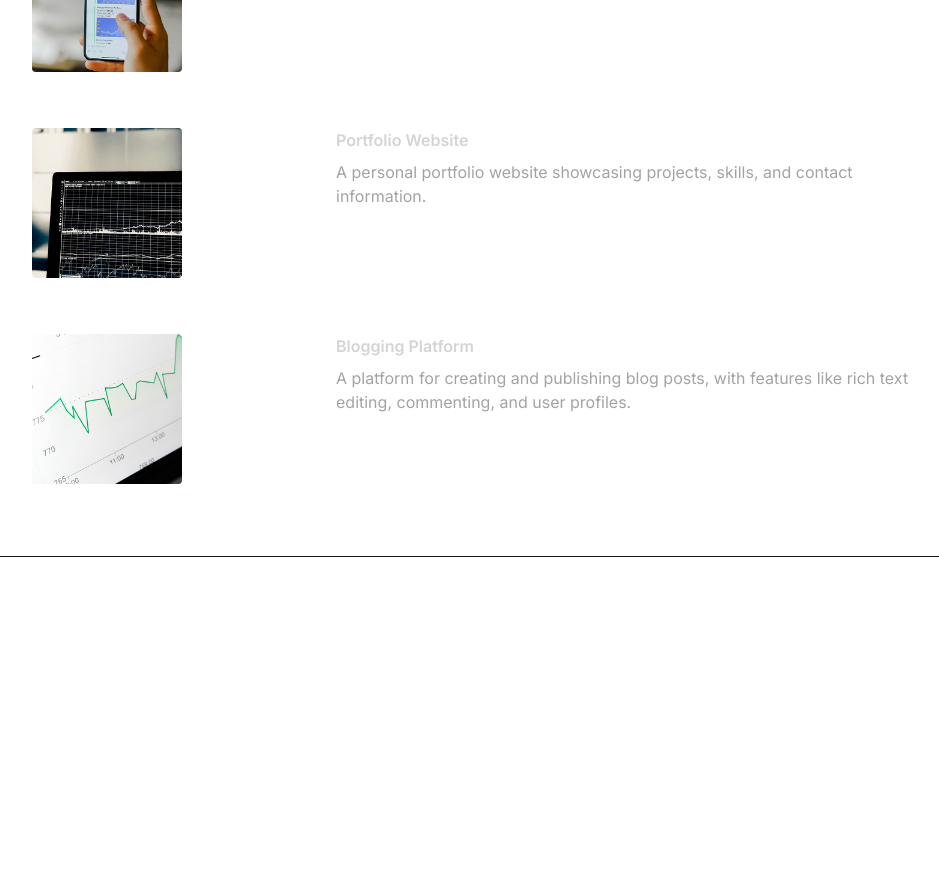
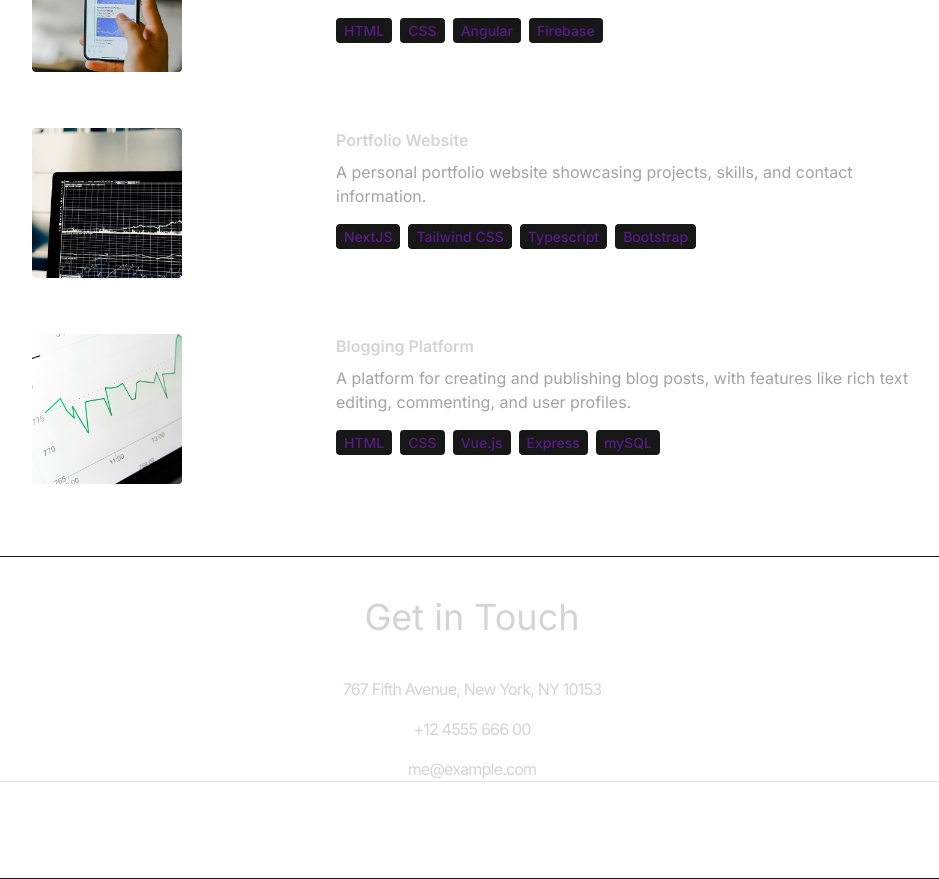
Before and after one commit to ChaudhryBassamTanvir/Portfolio, a Next.js app: page / in a window 1280 px wide. Shown: the part 3340-4219 px from the top of the page, without its empty margins (168-1107 px from the left). Before the commit the page ends 3897 px from the top, so only its background shows below. Built offline with nearby package versions, Linux system fonts and the light colour scheme.

Commit message:
animation in hero

```diff
--- a/package.json
+++ b/package.json
@@ -9,7 +9,7 @@
     "lint": "next lint"
   },
   "dependencies": {
-    "framer-motion": "^11.2.12",
+    "framer-motion": "^11.3.30",
     "next": "14.2.4",
     "react": "^18",
     "react-dom": "^18",
--- a/src/app/components/About.tsx
+++ b/src/app/components/About.tsx
@@ -1,4 +1,5 @@
 import React from "react";
+import { motion } from "framer-motion";
 
 const About = () => {
   const ABOUT_TEXT = `I am a dedicated and versatile full stack developer with a passion for creating efficient and user-friendly web applications. With 5 years of professional experience, I have worked with a variety of technologies, including React, Next.js, Node.js, MySQL, PostgreSQL, and MongoDB. My journey in web development began with a deep curiosity for how things work, and it has evolved into a career where I continuously strive to learn and adapt to new challenges. I thrive in collaborative environments and enjoy solving complex problems to deliver high-quality solutions. Outside of coding, I enjoy staying active, exploring new technologies, and contributing to open-source projects.`;
--- /dev/null
+++ b/src/app/components/Contact.tsx
@@ -0,0 +1,22 @@
+import React from "react";
+import { CONTACT } from "../constants";
+
+const Contact = () => {
+  return (
+    <>
+      <div className="border-b border-neutral-900 pb-20">
+        <h2 className="my-10 text-center text-4xl">Get in Touch</h2>
+        <div className="text-center tracking-tighter">
+          {" "}
+          <p className="my-4">{CONTACT.address}</p>
+          <p className="my-4">{CONTACT.phoneNo}</p>
+          <a className="cursor-pointer" href={CONTACT.email}>
+            <p className="my-4 border-b ">{CONTACT.email}</p>
+          </a>
+        </div>
+      </div>
+    </>
+  );
+};
+
+export default Contact;
--- a/src/app/components/Hero.tsx
+++ b/src/app/components/Hero.tsx
@@ -1,27 +1,54 @@
+"use client";
 import React from "react";
+import { motion } from "framer-motion";
 
 const Hero = () => {
   const HERO_CONTENT = `I am a passionate full stack developer with a knack for crafting robust and scalable web applications. With 5 years of hands-on experience, I have honed my skills in front-end technologies like React and Next.js, as well as back-end technologies like Node.js, MySQL, PostgreSQL, and MongoDB. My goal is to leverage my expertise to create innovative solutions that drive business growth and deliver exceptional user experiences.`;
-
+  const container = (delay: any) => ({
+    hidden: { x: -100, opacity: 0 },
+    visible: {
+      x: 0,
+      opacity: 1,
+      transition: { duration: 0.5, delay: delay },
+    },
+  });
   return (
     <div className="border-b border-neutral-900 pb-4 lg:mb-32 overflow-hidden">
       <div className="flex flex-wrap">
         <div className="w-full lg:w-1/2">
           <div className="flex flex-col items-center lg:items-start">
-            <h1 className="pb-16 md:text-5xl text-4xl font-thin tracking-tight lg:mt-16 lg:text-6xl">
+            <motion.h1
+              variants={container(0)}
+              initial="hidden"
+              animate="visible"
+              className="pb-16 md:text-5xl text-4xl font-thin tracking-tight lg:mt-16 lg:text-6xl"
+            >
               CHAUDHRY BASSAM TANVIR
-            </h1>
-            <span className="bg-gradient-to-r from-pink-300 via-slate-500 to-purple-500 bg-clip-text text-transparent text-4xl tracking-tight">
+            </motion.h1>
+            <motion.span
+              variants={container(0.5)}
+              initial="hidden"
+              animate="visible"
+              className="bg-gradient-to-r from-pink-300 via-slate-500 to-purple-500 bg-clip-text text-transparent text-4xl tracking-tight"
+            >
               Full Stack Developer
-            </span>
-            <p className="my-2 max-w-xl py-6 font-light tracking-tighter">
+            </motion.span>
+            <motion.p
+              variants={container(1)}
+              initial="hidden"
+              animate="visible"
+              className="my-2 max-w-xl py-6 font-light tracking-tighter"
+            >
               {HERO_CONTENT}
-            </p>
+            </motion.p>
           </div>
         </div>
         <div className="w-full lg:w-1/2 lg:p-6">
           <div className="flex justify-center">
-            <img
+            <motion.img
+              initial={{ x: 100, opacity: 0 }}
+              animate={{ x: 0, opacity: 1 }}
+              transition={{ delay: 1.2, duration: 1 }}
               className="w-80 rounded-2xl "
               src="/./assets/my.jpg"
               alt="profile"
--- a/src/app/components/Projects.tsx
+++ b/src/app/components/Projects.tsx
@@ -20,6 +20,15 @@
             <div className="w-full max-w-xl lg:w-3/4">
               <h6 className="mb-2 font-semibold">{project.title}</h6>
               <p className="mb-4 text-neutral-400">{project.description}</p>
+
+              {project.technologies.map((tech, index) => (
+                <span
+                  key={index}
+                  className="mr-2 px-2 py-1 text-purple-900 text-sm font-medium rounded bg-neutral-900"
+                >
+                  {tech}
+                </span>
+              ))}
             </div>
           </div>
         ))}
--- a/src/app/page.tsx
+++ b/src/app/page.tsx
@@ -4,6 +4,7 @@
 import Technologies from "./components/Technologies";
 import Experience from "./components/Experience";
 import Projects from "./components/Projects";
+import Contact from "./components/Contact";
 export default function Home() {
   return (
     <>
@@ -19,6 +20,7 @@
           <Technologies />
           <Experience />
           <Projects />
+          <Contact />
         </div>
       </div>{" "}
     </>
```
Also changed, not shown: 1 other file (tests, documents, lock files or other folders).
